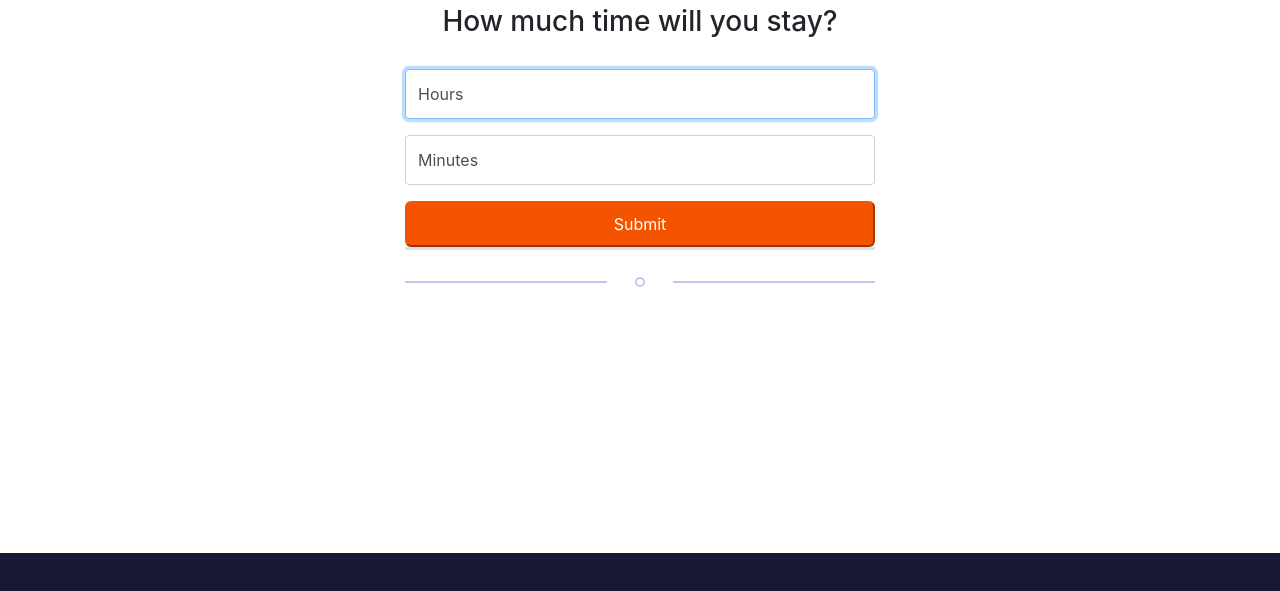
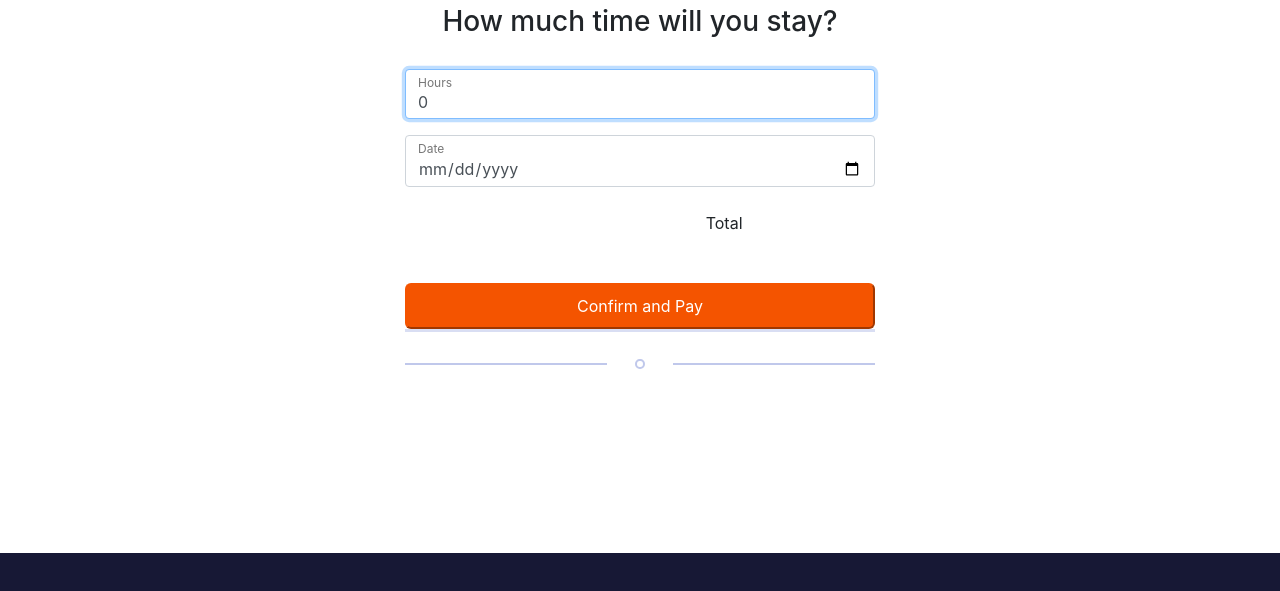
Before and after one commit to pjmandhare/CarPrking-Frontend-Backend, a plain HTML site: page Car Parking Frontend/TimeScreen/TimeScreen.html in a window 1280 px wide. Shown: the part 207-798 px from the top of the page. Drawn offline with Linux system fonts and the light colour scheme.

Commit message:
Added date and total calculation of based on hrs and payment

```diff
--- a/Car Parking Frontend/TimeScreen/TimeScreen.html
+++ b/Car Parking Frontend/TimeScreen/TimeScreen.html
@@ -14,7 +14,12 @@
     function handleLogout() {
       localStorage.clear()
     }
-  </script>
+
+      function myFunction() {
+        var x = document.getElementById("hrs").value;
+        document.getElementById("total_value").innerHTML = " " + x*7;
+      }
+      </script>
 </head>
 
 <body>
@@ -65,17 +70,29 @@
                 How much time will you stay?
               </h3>
               <div class="form-label-group">
-                <input type="text" id="hrs" class="form-control" placeholder="Hours" required autofocus />
+                <input type="text" id="hrs" class="form-control" value="0" onchange="myFunction()" placeholder="Hours" required autofocus />
                 <label for="inputEmail">Hours</label>
               </div>
               <div class="form-label-group">
-                <input type="text" id="mins" class="form-control" placeholder="Minutes" required />
-                <label for="inputPassword">Minutes</label>
+                <input type="date" id="date" class="form-control" placeholder="date" required autofocus />
+                <label for="inputEmail">Date</label>
               </div>
+              <div class="col">
+                <div class="row my-4">
+                    <div class="col-9 text-right total">
+                     Total
+                    </div>
+
+                    <div class="col-2 total-val">
+                      <span id="total_value"></span>
+                    </div>
+                  </div>
+                <br />
+            </div>
               <div class="form-label-group" style="box-shadow: 0 3px 0 rgb(192 200 235 / 60%)">
-                <a href="../Home/index.html">
+                <a href="../Payment/Payment.html">
                   <button type="button" class="sendBtn btn-block">
-                    Submit
+                    Confirm and Pay
                   </button>
                 </a>
               </div>
@@ -100,22 +117,7 @@
         ">
       <div class="container">
         <div class="footer-content">
-          <!-- <div>
-              <p style="color: #fff">who are we?</p>
-              <p style="color: #fff">Terms and conditions of service</p>
-            </div>
-            <div>
-              <p style="color: #fff">Contact</p>
-              <p style="color: #fff">Privacy Policy</p>
-            </div>
-            <div>
-              <p style="color: #fff">Collaborate with us</p>
-              <p style="color: #fff">Cancellation Conditions</p>
-            </div>
-            <div>
-              <p style="color: #fff">Parking in Europe</p>
-              <p style="color: #fff">Cookie Policy</p>
-            </div> -->
+
         </div>
       </div>
     </footer>
```
